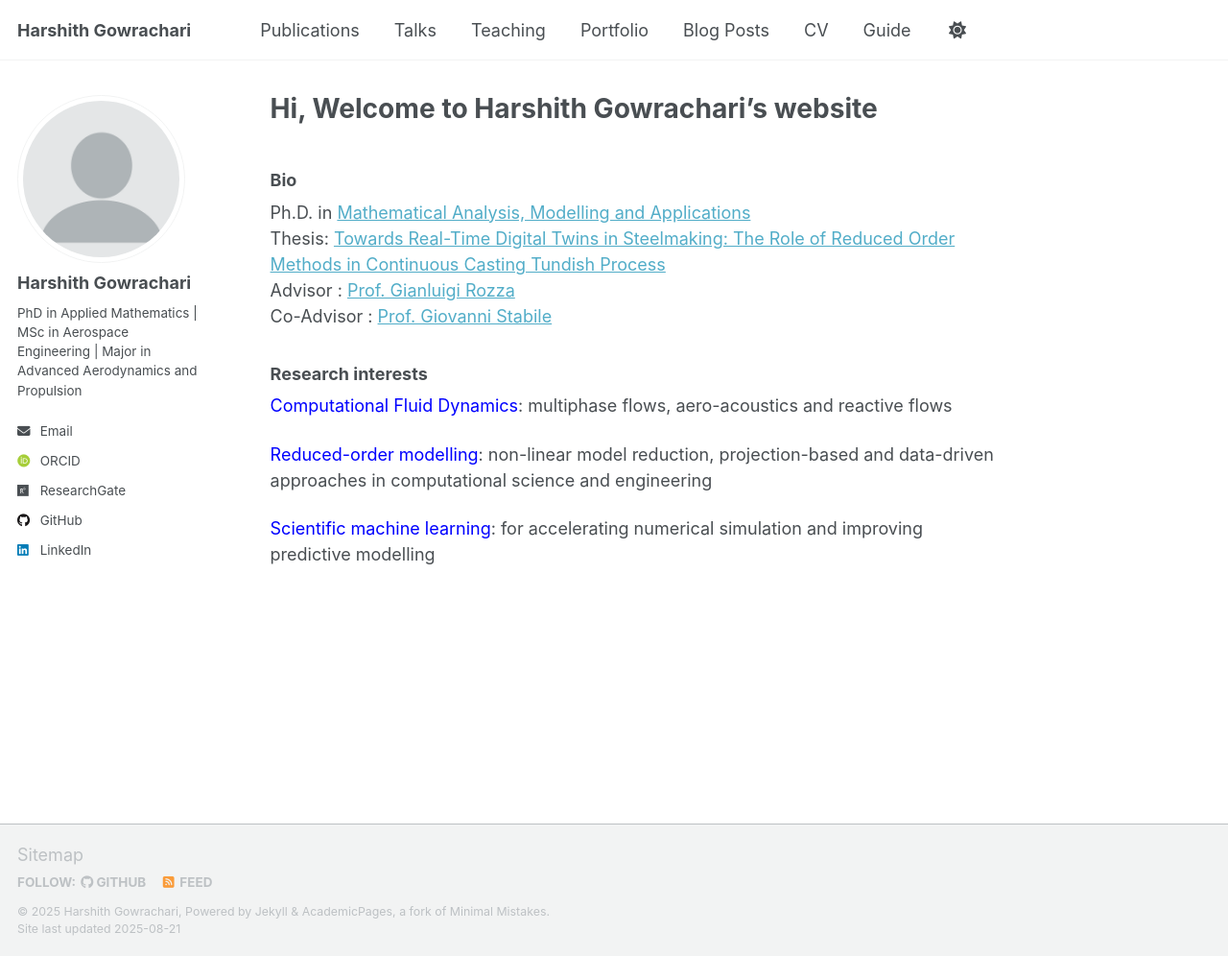
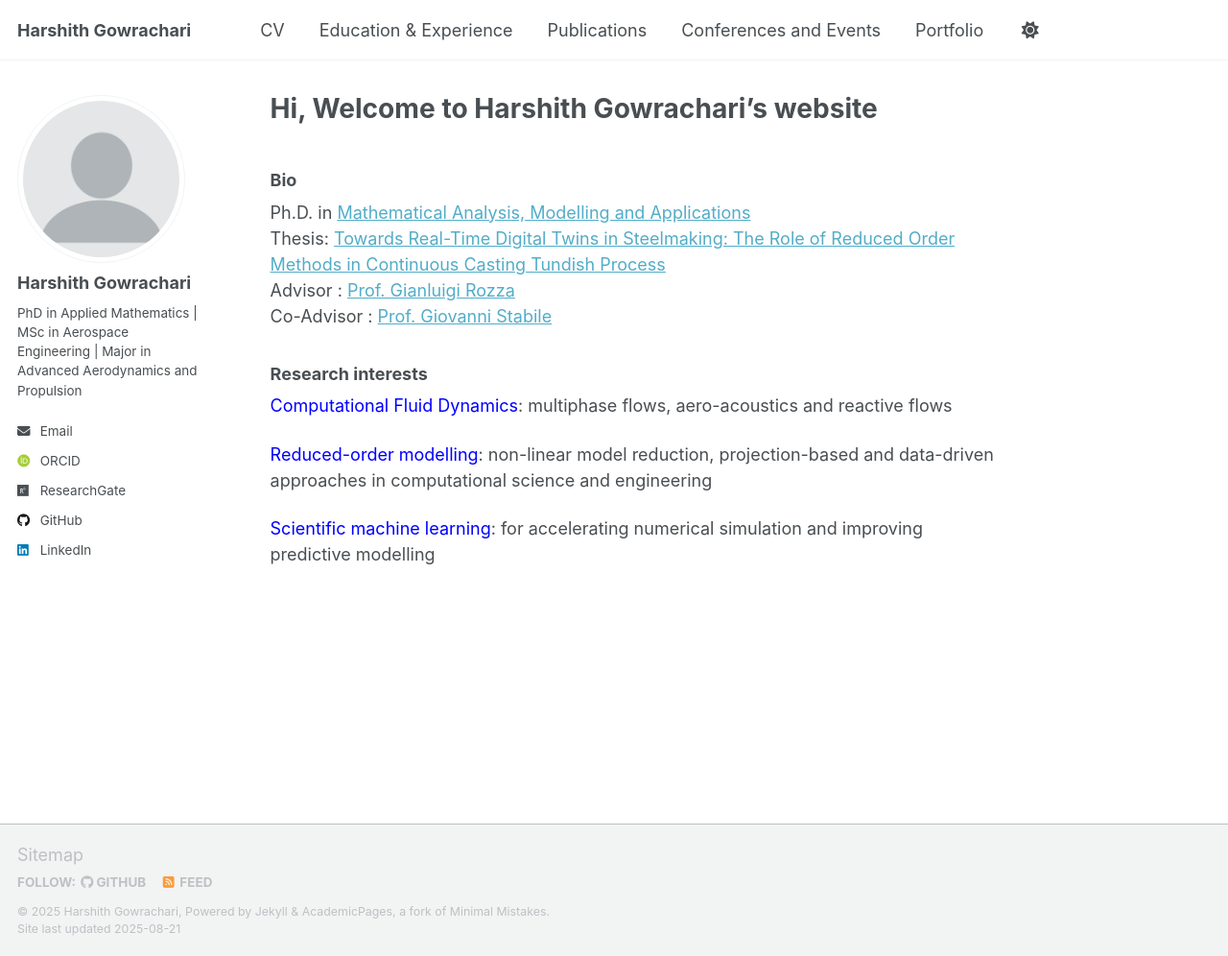
Before and after one commit to harshith-gowrachari/harshith-gowrachari.github.io, a Jekyll site: the page built from _pages/about.md, in a window 1280 px wide and 996 px high. Shown: the whole window at 96% size. Built offline with Jekyll 4.4.1, drawn with Linux system fonts in a browser that asks for light colours; some web fonts are replaced; a script that is not in the unit is left out.

Commit message:
Update navigation.yml

```diff
--- a/_data/navigation.yml
+++ b/_data/navigation.yml
@@ -8,26 +8,27 @@
 #      Markdown formatted page while the second is generated using JSON.
 
 main:
+
+  - title: "CV"
+    url: /cv/
+
+  - title: "Education & Experience"
+    url: /educationexperience/
+
   - title: "Publications"
     url: /publications/
 
-  - title: "Talks"
-    url: /talks/
-
-  - title: "Teaching"
-    url: /teaching/
+  - title: "Conferences and Events"
+    url: /conferences-and-events/
 
   - title: "Portfolio"
     url: /portfolio/
 
-  - title: "Blog Posts"
-    url: /year-archive/
-
-  - title: "CV"
-    url: /cv/
-
   # - title: "CV"
   #   url: /cv-json/
 
-  - title: "Guide"
-    url: /markdown/
+  # - title: "Teaching"
+  #   url: /teaching/
+
+# - title: "Guide"
+#     url: /markdown/
```
